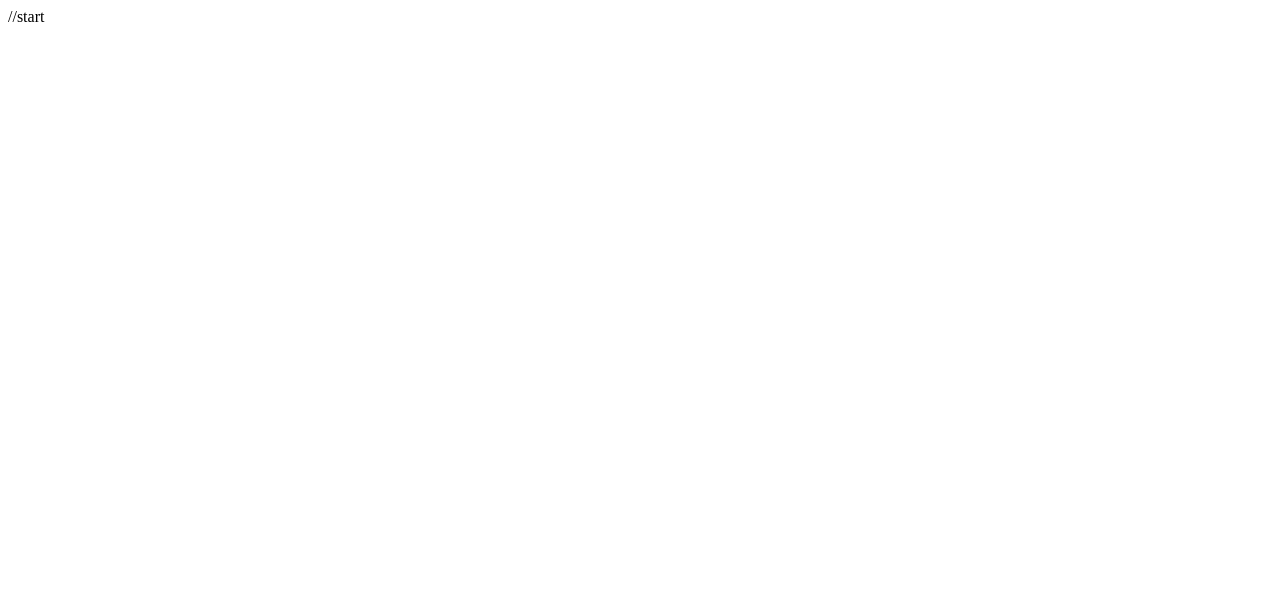
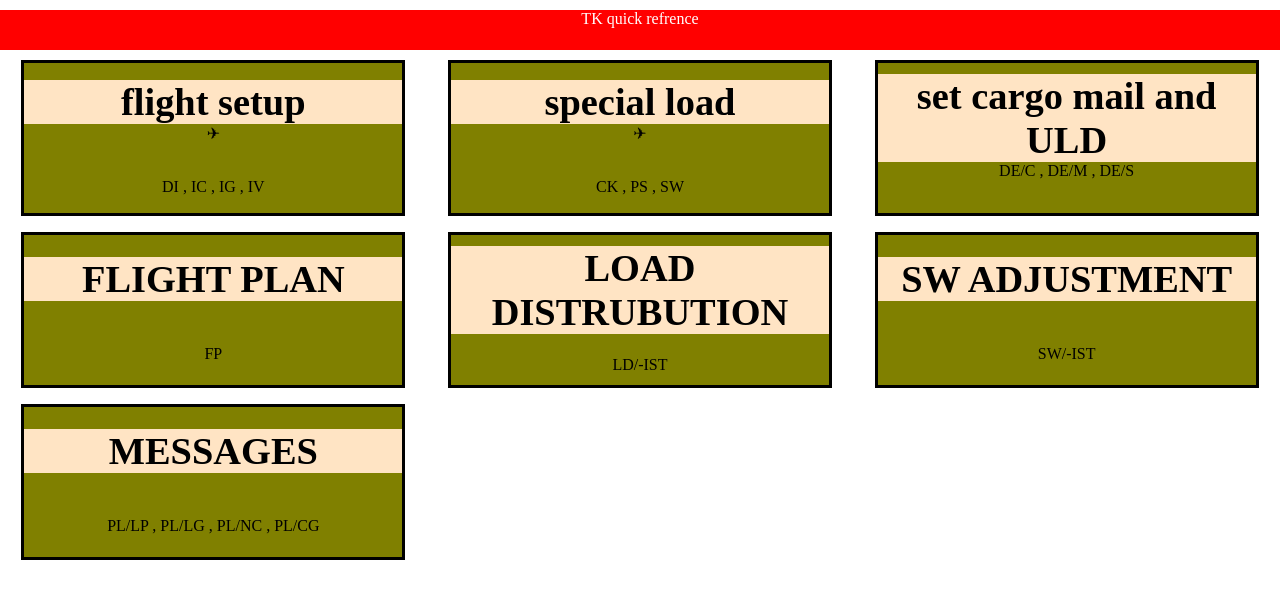
Before and after one commit to Navidiuming/TK-Load-Control-quick-guide, a plain HTML site: page index.html in a window 1280 px wide. Drawn offline with Linux system fonts and the light colour scheme.

Commit message:
compelet flight setup

```diff
--- a/index.html
+++ b/index.html
@@ -1 +1,71 @@
-//start
+<!DOCTYPE html>
+<html lang="en">
+<head>
+    <meta charset="UTF-8">
+    <meta name="viewport" content="width=device-width, initial-scale=1.0">
+    <link rel="stylesheet" href="./style.css">
+    <title>TK LC guide</title>
+</head>
+<body>
+    <div class="container">
+        <div class="header">
+            <p>TK quick refrence</p>
+        </div>
+        <div class="body">
+            <a href="./otherHTML/flightsetup/flightsetup.html"><div class="bodyItem">
+                <div>
+                    <h6>flight setup</h6>
+                    <p>&#9992;</p>
+                </div>
+                <p class="itemDescription">
+                    DI , IC , IG , IV
+                </p>
+            </div></a>
+            <div class="bodyItem" onclick="location.href='./ck.html';">
+                <div>
+                    <h6>special load</h6>
+                    <p>&#9992;</p>
+                </div>
+                <p class="itemDescription">
+                    CK , PS , SW
+                </p>
+            </div>
+            <div class="bodyItem">
+                <div>
+                    <h6>set cargo mail and ULD</h6>
+                    <p> DE/C , DE/M , DE/S</p>
+                </div>
+                <p class="itemDescription"></p>
+            </div>
+            <div class="bodyItem">
+                <div>
+                    <h6>FLIGHT PLAN</h6>
+                    <p></p>
+                </div>
+                <p class="itemDescription">FP</p>
+            </div>
+            <div class="bodyItem">
+                <div>
+                    <h6>LOAD DISTRUBUTION</h6>
+                    <p></p>
+                </div>
+                <p class="itemDescription">LD/-IST</p>
+            </div>
+            <div class="bodyItem">
+                <div>
+                    <h6>SW ADJUSTMENT</h6>
+                    <p></p>
+                </div>
+                <p class="itemDescription">SW/-IST</p>
+            </div>
+            <div class="bodyItem">
+                <div>
+                    <h6>MESSAGES</h6>
+                    <p></p>
+                </div>
+                <p class="itemDescription">PL/LP , PL/LG , PL/NC , PL/CG</p>
+            </div>
+        </div>
+    </div>
+</body>
+</html>
--- /dev/null
+++ b/otherHTML/flightsetup/flightsertup.css
@@ -0,0 +1,90 @@
+*{
+    padding: 0;
+    margin: 0;
+}
+.mainContainer{
+    display: flex;
+    flex-direction: column;
+    align-items: center;
+    text-align: center;
+    justify-content: space-around;
+}
+
+.header{
+    background-color: red;
+    width: 100%;
+}
+
+.body{
+    display: flex;
+    flex-direction: column;
+    align-items: center;
+    width: 90%;
+    background-color: antiquewhite;
+    gap: 25px;
+}
+
+.quickGuide{
+    display: grid;
+    gap: 1px;
+    grid-template-columns: 20vw 50vw;
+    box-sizing: border-box;
+}
+.quickGuide p:first-child{
+    grid-column: 1/3;
+    background-color: rgba(80, 80, 10, 0.6);
+}
+.quickGuide p{
+    text-align: center;
+    box-sizing: border-box;
+    background-color: rgba(100, 255, 0, 0.281);
+}
+.selectOption{
+    grid-column: 1/3;
+    box-sizing: border-box;
+}
+
+.codeInfo{
+    display: flex;
+    flex-direction: column;
+    align-items: center;
+}
+
+.codeInfo h3{
+    background-color:  rgba(80, 80, 10, 0.6);
+}
+.codeInfo{
+    display: flex;
+    flex-direction: column;
+    gap: 10px;
+}
+.codeInfo h3{
+    font-size: medium;
+    width: 100%;
+}
+.codeInfo div{
+    display: grid;
+    grid-template-columns: 20vw 50vw;
+    align-content: center;
+    gap: 1px;
+}
+.codeInfo div p{
+    background-color: rgba(0, 0, 255, 0.281);
+}
+
+img{
+    width: 70vw;
+    max-width: 1000px;
+}
+
+.IC{
+    display: none;
+}
+
+.IV{
+    display: none;
+}
+
+.IG{
+    display: none;
+}
--- /dev/null
+++ b/style.css
@@ -0,0 +1,53 @@
+*{
+    margin: 0;
+    padding: 0;
+}
+.header{
+    margin-top: 10px;
+    height: 5vh;
+    background-color: red;
+}
+
+.header p {
+    color: white;
+    text-align: center;
+}
+
+.body{
+    margin-top: 10px;
+    display: grid;
+    grid-template-columns: repeat(3,30vw);
+    justify-content: space-around;
+    row-gap: 2vh;
+}
+
+.body .bodyItem{
+    height: 150px;
+    display: flex;
+    flex-direction: column;
+    justify-content: space-around;
+    align-items: center;
+    background-color: olive;
+    border: solid;
+    transition: 0.5s;
+}
+.body .bodyItem:hover{
+    background-color: steelblue;
+    cursor: pointer;
+}
+.body .bodyItem div{
+    width: 100%;
+}
+.body .bodyItem p{
+    text-align: center;
+}
+
+.body .bodyItem h6{
+    background-color: bisque;
+    text-align: center;
+    font-size: 3vw;
+}
+a , a:link , a:visited{
+    text-decoration: none;
+    color: black;
+}
```
Also changed, not shown: ck.html (added, +15 -0 lines), otherHTML/flightsetup/flightsetup.html (added, +109 -0 lines), ck.css (added), ck.js (added), otherHTML/flightsetup/DI.png (added).
